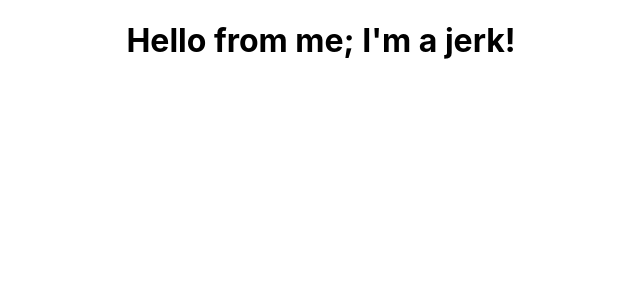
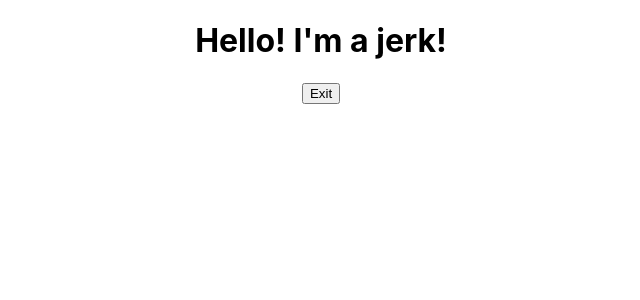
Before and after one commit to HollyT85/react-intro, a React (Create React App) app in the folder my-app/: page / in a window 1280 px wide. Shown: the top 300 px of the page, without its empty margins (319-959 px from the left). Built offline with nearby package versions, Linux system fonts and the light colour scheme.

Commit message:
new state

```diff
--- a/my-app/src/App.js
+++ b/my-app/src/App.js
@@ -1,6 +1,6 @@
 import logo from './logo.svg';
 import './App.css';
-import StatefulGreeting from './components/StatefulGreeting';
+import StatefulGreeting from './components/StatefulGreetingWithCallback';
 
 function App() {
   return (
--- a/my-app/src/components/StatefulGreeting.js
+++ b/my-app/src/components/StatefulGreeting.js
@@ -1,8 +1,28 @@
 import React from "react";
 
 class StatefulGreeting extends React.Component {
+    constructor(props) {
+        super(props);
+        this.state = {
+            introduction: "Hello",
+            buttonText: "Exit",
+        };
+    };
+
+    handleClick(){
+        this.setState({
+            introduction: "Goodbye",
+            buttonText: "Enter"
+        })
+    }
+
     render() {
-        return <h1>Hello from me; {this.props.greeting}</h1>
+        return (
+            <div>
+                <h1>{this.state.introduction} {this.props.greeting}</h1>
+                <button onClick={() => this.handleClick()}>{this.state.buttonText}</button>
+            </div>
+        )
     }
 };
 
--- /dev/null
+++ b/my-app/src/components/StatefulGreetingWithCallback.js
@@ -0,0 +1,38 @@
+import React from "react";
+
+class StatefulGreetingWithCallback extends React.Component {
+    constructor(props) {
+    super(props);
+    this.state = {
+        introduction: "Hello!",
+        buttonText: "Exit",
+    };
+    }
+
+    handleClick() {
+    this.setState({
+        introduction: "Goodbye!",
+        buttonText: 'Enter'
+    }, ()=>{
+        console.log('new state', this.state.introduction);
+        console.log('new state', this.state.buttonText);
+    });
+    console.log(this.state.introduction);
+    console.log(this.state.buttonText);
+    }
+
+    render() {
+    return (
+        <div>
+        <h1>
+            {this.state.introduction} {this.props.greeting}
+        </h1>
+        <button onClick={() => this.handleClick()}>
+            {this.state.buttonText}
+        </button>
+        </div>
+    );
+    }
+}
+
+export default StatefulGreetingWithCallback;
```
